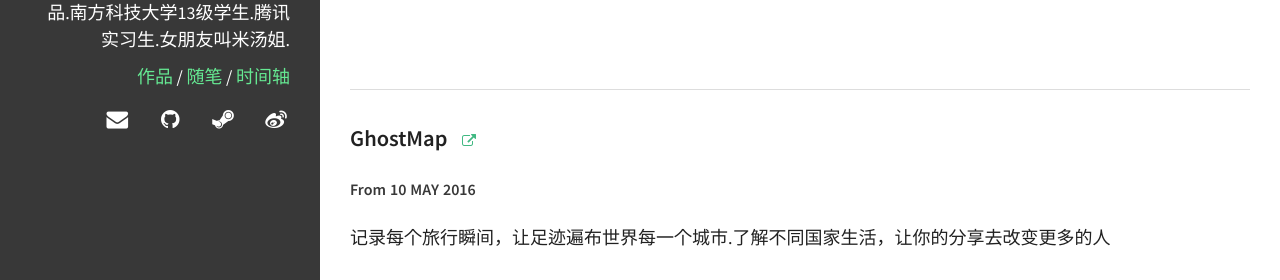
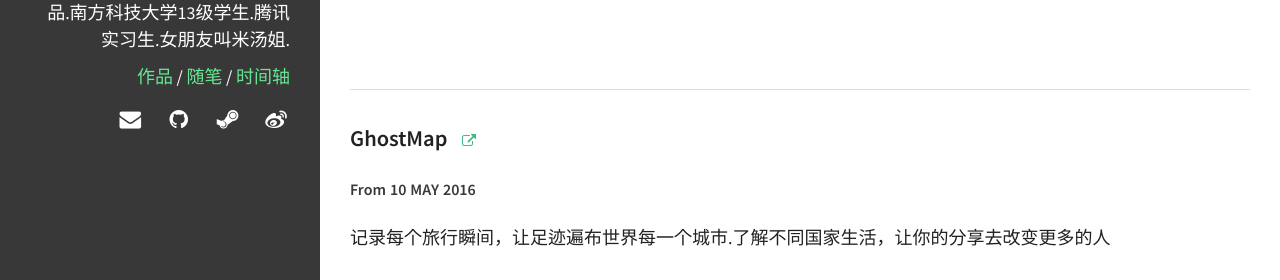
Before and after one commit to misuqian/misupeng.github.io, a Jekyll site: the page built from index.html, in a window 1280 px wide. Shown: the part 1529-1809 px from the top of the page. Built offline with Jekyll 4.4.1, drawn with Linux system fonts in a browser that asks for light colours.

Commit message:
fix social-link not center

```diff
--- a/_sass/pages/_layout.scss
+++ b/_sass/pages/_layout.scss
@@ -66,7 +66,8 @@
     li {
       list-style: none;
       display: inline-block;
-      margin-left: 1em;
+      margin-left: 0.4em;
+	  margin-right: 0.4em;
 	  font-size: 1.2em;
       a.social-link-item {
         color: $white;
@@ -75,6 +76,11 @@
           color: lighten($secondary, 14%);
         }
       }
+
+	  @include media-query($medium-screen) {
+		  margin-left: 0.8em;
+		  margin-right: 0em;
+	  }
     }
   }
 }
```
